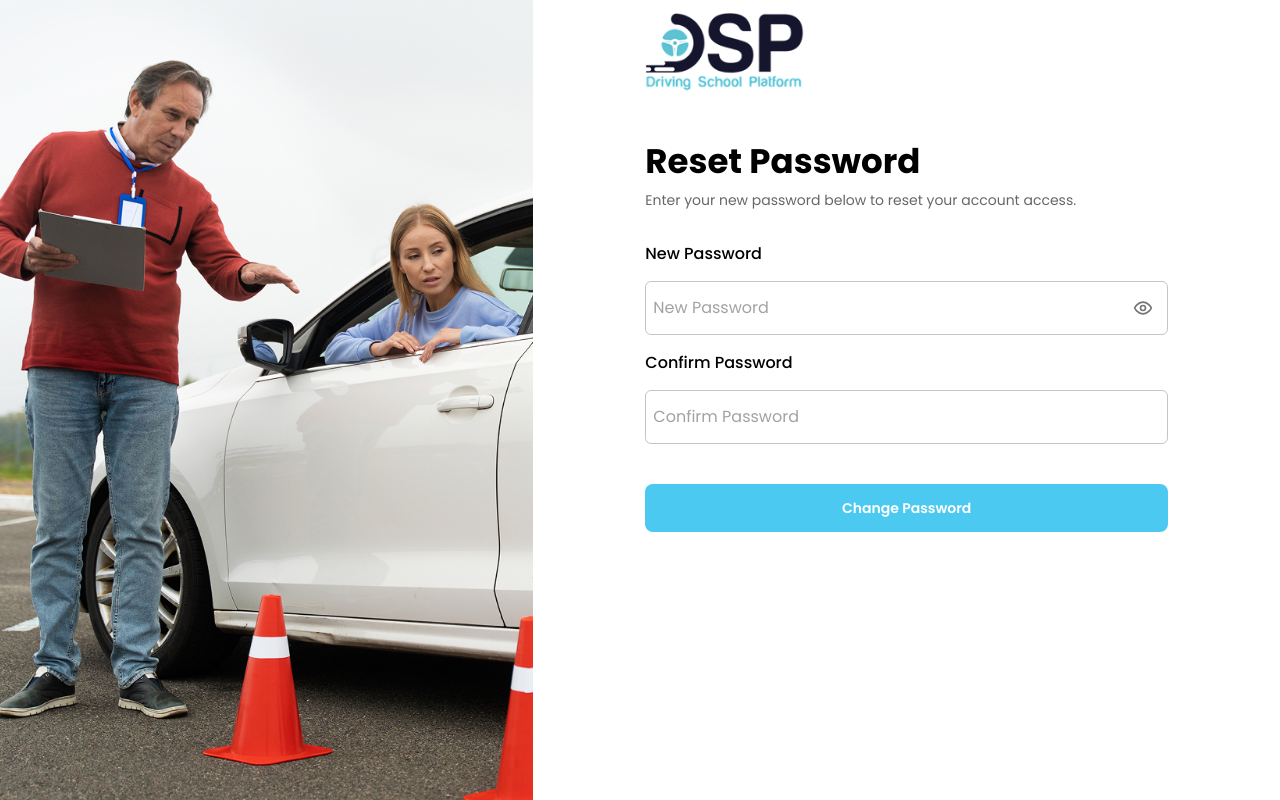
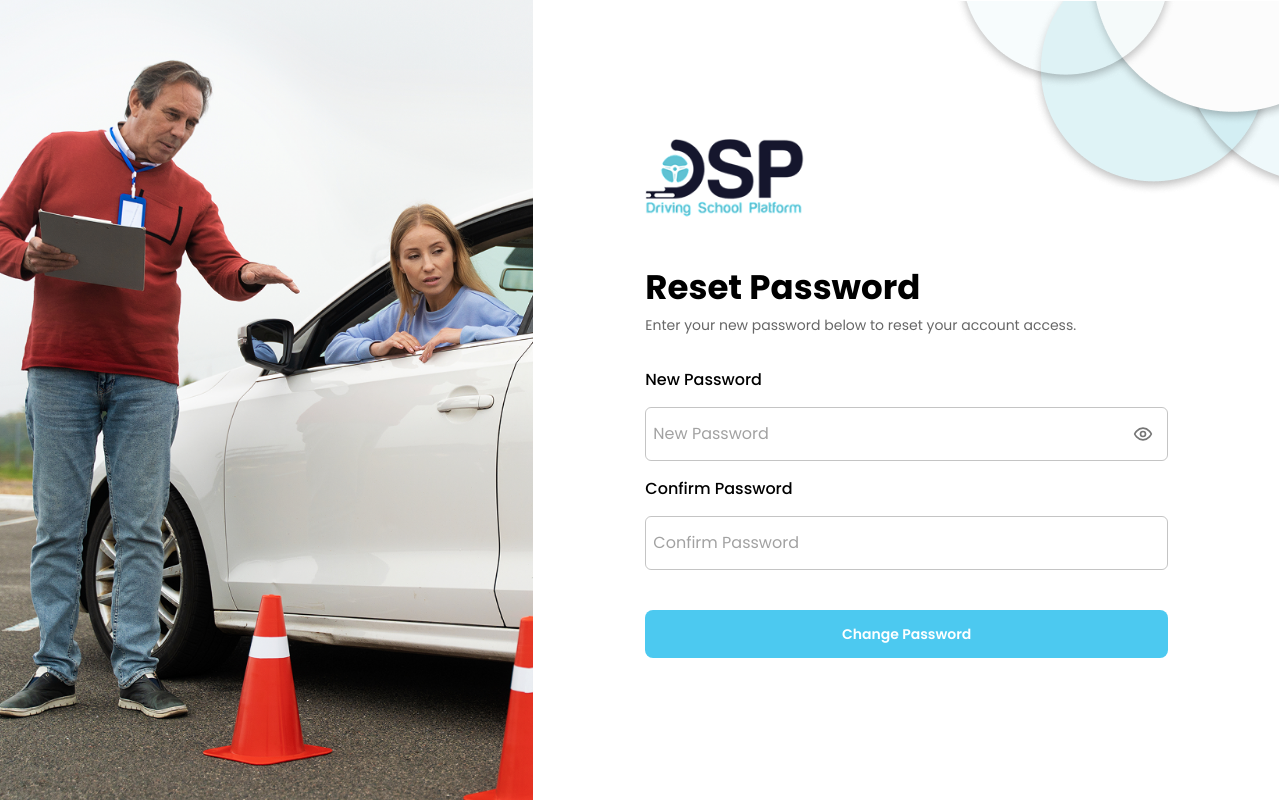
Before and after one commit to Zebishah/DrivePilot, a React (Vite) app in the folder Frontend/: page /auth/reset-password/1 in a window 1280 px wide. Built offline with nearby package versions, Linux system fonts and the light colour scheme; no server answers; a web font is replaced by a local one.

Commit message:
update : center-align

```diff
--- a/Frontend/src/pages/public/auth/ResetPassword.tsx
+++ b/Frontend/src/pages/public/auth/ResetPassword.tsx
@@ -97,8 +97,37 @@ const ResetPassword: React.FC = () => {
 
     return (
         <AuthLayout>
-            <Box sx={{ mb: 4, display: 'flex', flexDirection: 'column', alignItems: 'flex-start' }}>
-                <Box sx={{ mb: 4, display: 'flex', flexDirection: 'column', alignItems: 'flex-start' }}>
+            <Box sx={{
+                display: 'flex',
+                flexDirection: 'column',
+                justifyContent: 'center',
+                alignItems: 'center',
+                backgroundColor: 'background.paper',
+                height: '100vh',
+                overflowY: 'auto',
+            }}>
+                <Box component="img"
+                    alt="Cricles"
+                    src="/auth/decorative-circles.png"
+                    sx={{
+                        position: 'absolute',
+                        top: 1,
+                        right: 1
+                    }}>
+                </Box>
+
+
+                <Box
+                    sx={{
+                        mb: 4,
+                        display: 'flex',
+                        flexDirection: 'column',
+                        alignItems: 'flex-start',
+                        alignSelf: 'flex-start',
+                        width: '100%',
+
+                    }}
+                >
                     <Logo />
                     <Typography variant="h4" component="h1" sx={{ mt: 4, fontWeight: 'bold' }}>
                         Reset Password
@@ -106,8 +135,8 @@ const ResetPassword: React.FC = () => {
                     <Typography variant="body2" color="text.secondary" sx={{ mt: 1, whiteSpace: 'nowrap' }}>
                         Enter your new password below to reset your account access.
                     </Typography>
+                </Box>
 
-                </Box>
 
                 <Box component="form" noValidate onSubmit={handleSubmit(onSubmit)} sx={{ width: '100%' }}>
                     <InputLabel htmlFor="password">New Password</InputLabel>
```
